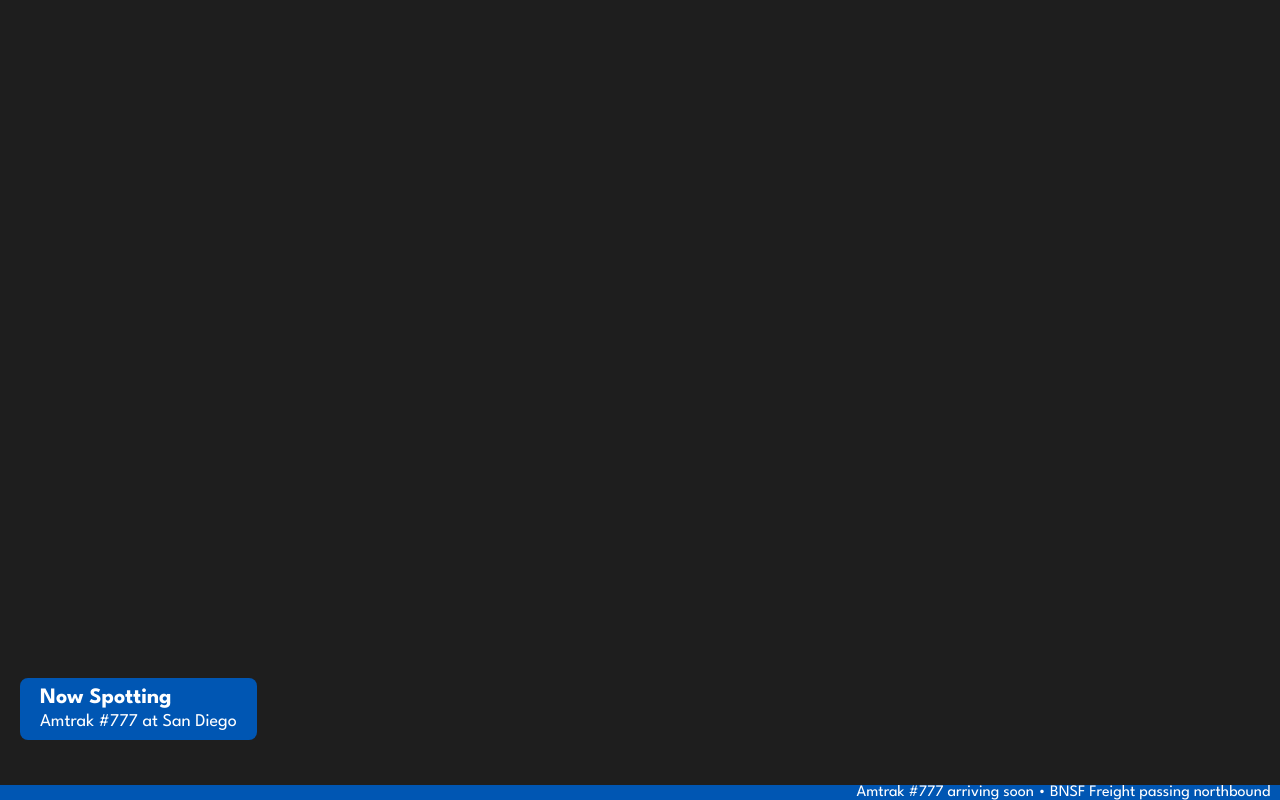
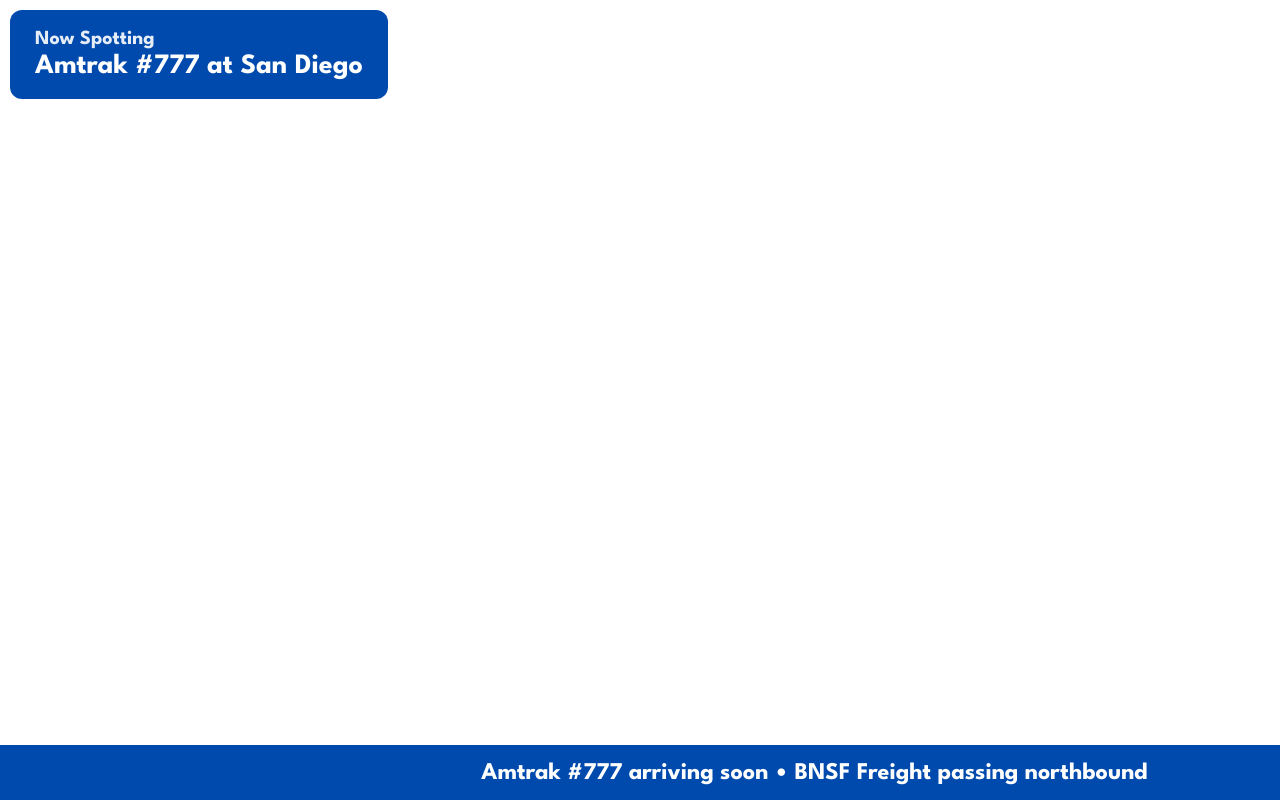
Before and after one commit to carsonfos09/planespotting-overlay, a plain HTML site: page index.html in a window 1280 px wide. Drawn offline with Linux system fonts and the light colour scheme.

Commit message:
Update style.css

```diff
--- a/style.css
+++ b/style.css
@@ -1,71 +1,65 @@
 body {
   margin: 0;
-  padding: 0;
-  background-color: #1e1e1e; /* For browser preview */
+  background: transparent;
   font-family: 'League Spartan', sans-serif;
 }
 
-#overlay {
-  position: relative;
-  width: 100%;
-  height: 100vh;
-}
-
-/* NOW SPOTTING Box */
+/* NOW SPOTTING BOX */
 #nowSpottingBox {
   position: absolute;
-  bottom: 60px; /* Above ticker */
-  left: 20px;
-  background-color: #0056b3; /* Blue background */
-  color: white; /* White text */
-  padding: 10px 20px;
-  border-radius: 8px;
+  top: 10px;
+  left: 10px;
+  background-color: #004aad; /* Blue background */
+  color: #ffffff; /* White text */
+  padding: 20px 25px;
+  border-radius: 12px;
+  font-size: 28px;
+  font-weight: 700;
+  display: flex;
+  flex-direction: column;
+  gap: 5px;
+  opacity: 1;
+  transition: opacity 0.8s ease-in-out; /* Fade effect */
 }
 
 #nowSpottingBox .title {
-  display: block;
-  font-size: 22px;
+  font-size: 20px;
   font-weight: 700;
-  margin-bottom: 5px;
+  opacity: 0.9;
 }
 
 #nowSpottingBox .content {
-  font-size: 18px;
-  font-weight: 400;
-  transition: opacity 0.5s ease-in-out;
+  font-size: 28px;
+  font-weight: 700;
 }
 
-/* Fade animation */
-.fade-out {
-  opacity: 0;
-}
-
-.fade-in {
-  opacity: 1;
-}
-
-/* Ticker */
+/* TICKER */
 #tickerWrapper {
   position: absolute;
   bottom: 0;
   width: 100%;
+  background-color: #004aad;
   overflow: hidden;
-  background-color: #0056b3; /* Blue background */
+  height: 55px;
+  display: flex;
+  align-items: center;
 }
 
 #ticker {
   display: inline-block;
   white-space: nowrap;
-  padding-left: 100%;
-  animation: tickerMove 20s linear infinite;
-  color: white; /* White text */
+  animation: scrollTicker 18s linear infinite; /* Slightly faster */
 }
 
 #ticker span {
-  font-size: 16px;
+  color: white;
+  font-size: 24px;
+  font-weight: 600;
+  padding-left: 100%;
 }
 
-@keyframes tickerMove {
-  from { transform: translateX(0%); }
+/* Scroll animation */
+@keyframes scrollTicker {
+  from { transform: translateX(0); }
   to { transform: translateX(-100%); }
 }
```
